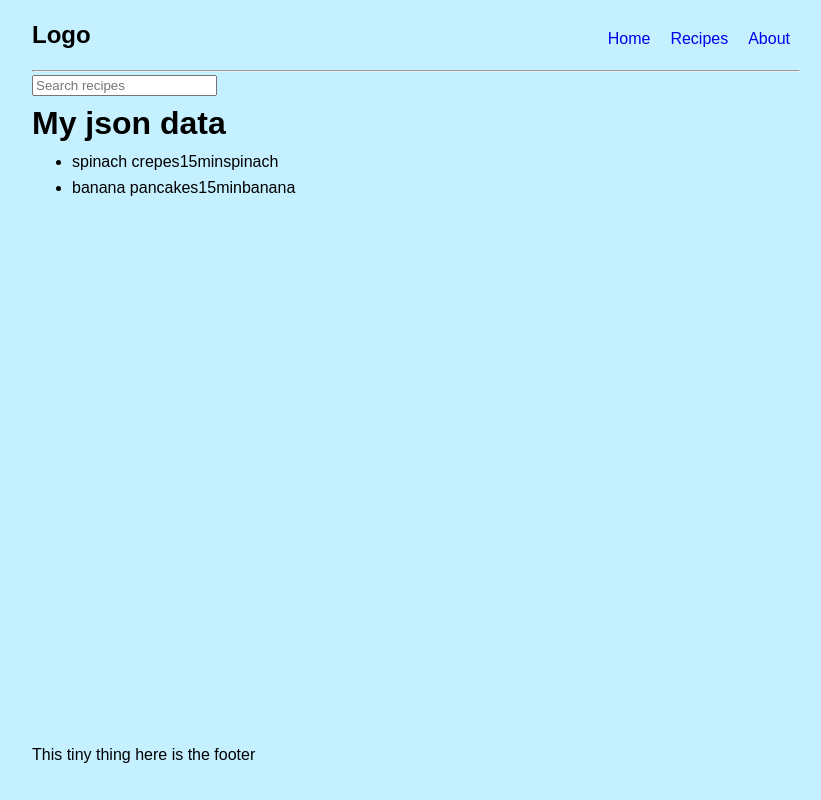
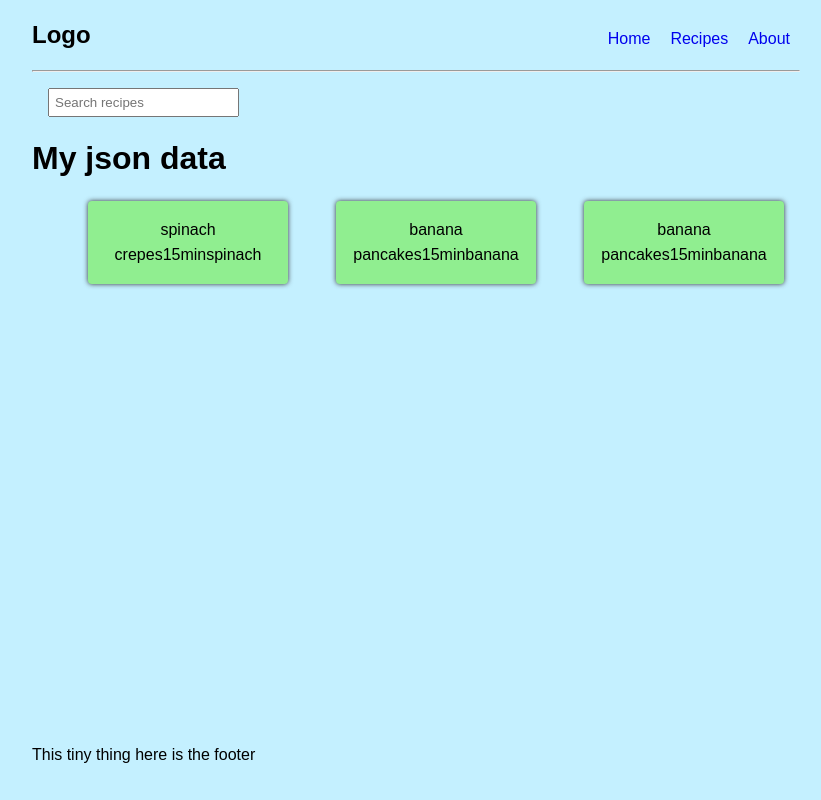
Before and after one commit to AkselinKoodit/Recipes, a React (Create React App) app: page /recipes in a window 1280 px wide. Shown: the whole page, without its empty margins (224-1045 px from the left). Built offline with nearby package versions, Linux system fonts and the light colour scheme; data requests are answered from the project's data file.

Commit message:
styling recipes cards a little

```diff
--- a/database.json
+++ b/database.json
@@ -28,6 +28,20 @@
             "pinch of salt"
           ],
           "instructions": "mix everything and pan fry it"
+        },
+        {
+          "name": "banana pancakes",
+          "image": [
+            "https://source.unsplash.com/yxZSAjyToP4"
+          ],
+          "prepTime": "15min",
+          "servings": "2",
+          "ingredients": [
+            "banana",
+            "egg",
+            "pinch of salt"
+          ],
+          "instructions": "mix everything and pan fry it"
         }
     ]
 }
--- a/src/components/Recipecard.js
+++ b/src/components/Recipecard.js
@@ -1,13 +1,14 @@
 import React from "react";
+import "./components.css";
 
 const Recipecard = ({ recipes }) => {
   return (
-    <div className="recipecard">
+    <div className="recipepage">
       <h1>My json data</h1>
-      <ul>
+      <ul className="recipelistlist">
         {recipes.map((recipe) => {
           return (
-            <li key={recipe.name}>
+            <li key={recipe.name} className="recipecard">
               {recipe.name}
               {recipe.prepTime}
               {recipe.ingredients[0]}
--- a/src/components/RecipesList.js
+++ b/src/components/RecipesList.js
@@ -1,6 +1,7 @@
 import React, { Component } from "react";
 import Recipecard from "./Recipecard";
 import SearchBox from "./SearchBox";
+import "./components.css";
 
 class RecipesList extends Component {
   state = {
--- a/src/components/components.css
+++ b/src/components/components.css
@@ -21,3 +21,33 @@ footer {
   position: absolute;
   bottom: 2rem;
 }
+
+/***********recipe card styling*******/
+.recipecard {
+  display: flex;
+  flex-direction: row;
+  background-color: lightgreen;
+  box-shadow: 0 0 5px #333;
+  padding: 1rem;
+  margin: 1rem;
+  border-radius: 4px;
+  text-align: center;
+  align-items: center;
+}
+.recipecard img {
+  width: 200px;
+}
+.recipelistlist {
+  display: grid;
+  grid-template-columns: repeat(3, 1fr);
+  grid-gap: 1rem;
+}
+button {
+  margin: 1rem;
+  padding: 1rem;
+  background-color: burlywood;
+}
+input {
+  margin: 1rem;
+  padding: 5px;
+}
```
